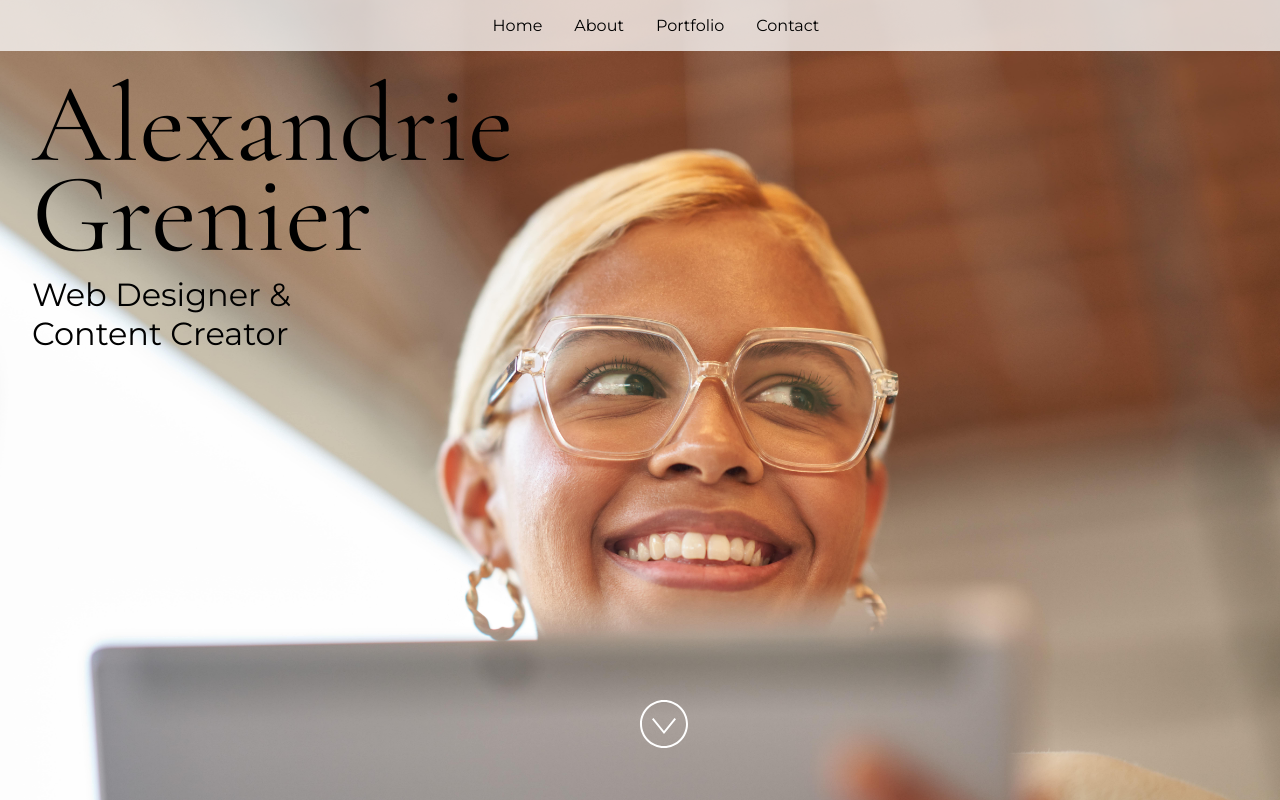
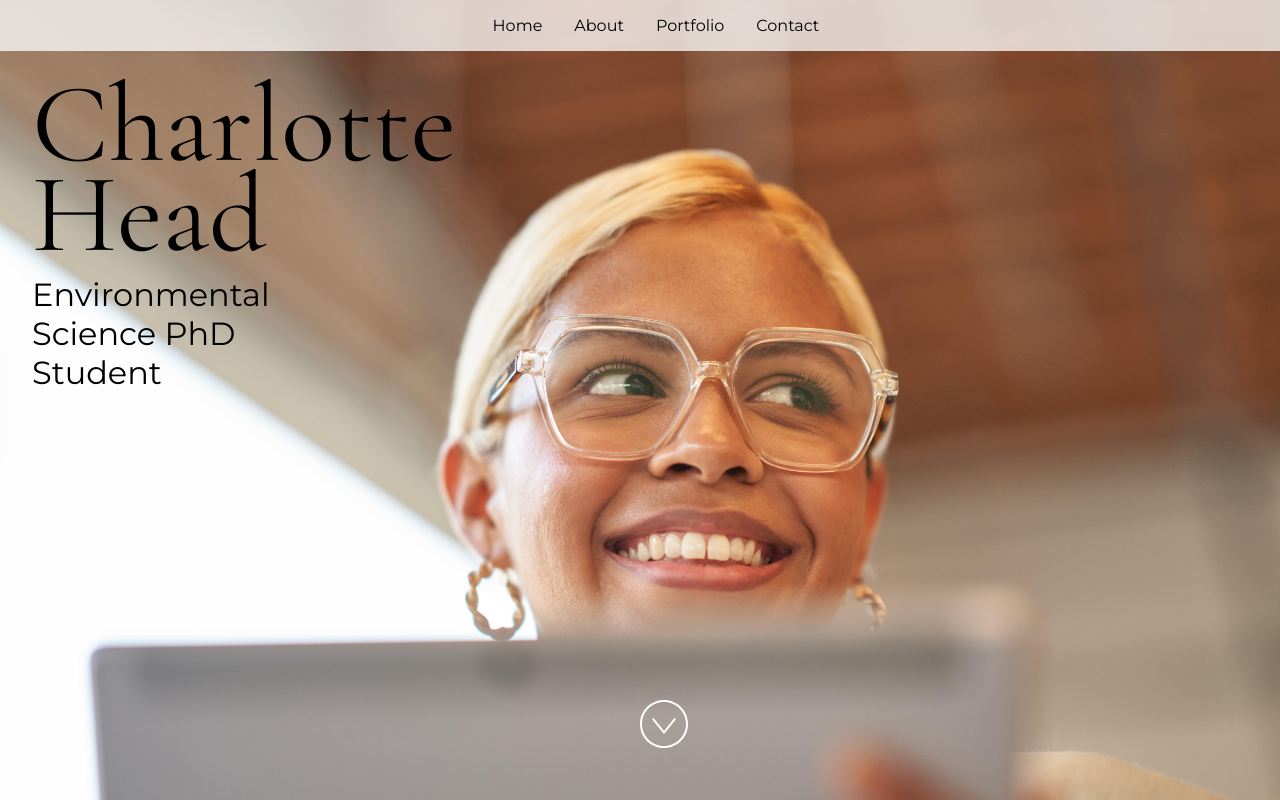
Before and after one commit to charlierose22/portfolio-23, a React (Vite) app: page / in a window 1280 px wide. Built offline with nearby package versions, Linux system fonts and the light colour scheme.

Commit message:
Update About Me and social media accounts.

```diff
--- a/src/App.jsx
+++ b/src/App.jsx
@@ -24,15 +24,15 @@ import "./styles.css";
  * If you don't have one of the social sites listed, leave it as an empty string.
  */
 const siteProps = {
-  name: "Alexandrie Grenier",
-  title: "Web Designer & Content Creator",
-  email: "alex@example.com",
-  gitHub: "microsoft",
-  instagram: "microsoft",
-  linkedIn: "satyanadella",
+  name: "Charlotte Head",
+  title: "Environmental Science PhD Student",
+  email: "charlie.head97@gmail.com",
+  gitHub: "charlierose22",
+  instagram: "",
+  linkedIn: "charlotte-head-a4b503128",
   medium: "",
-  twitter: "microsoft",
-  youTube: "Code",
+  twitter: "scicharlie",
+  youTube: "",
 };
 
 const primaryColor = "#4E567E";
```
